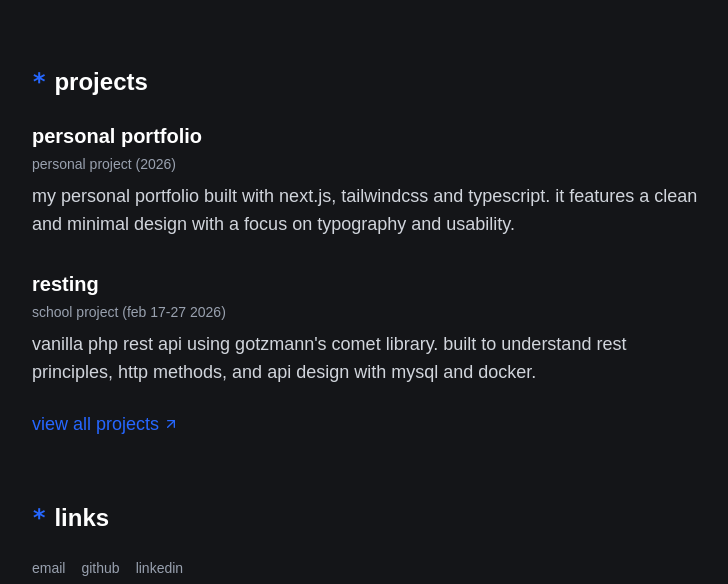
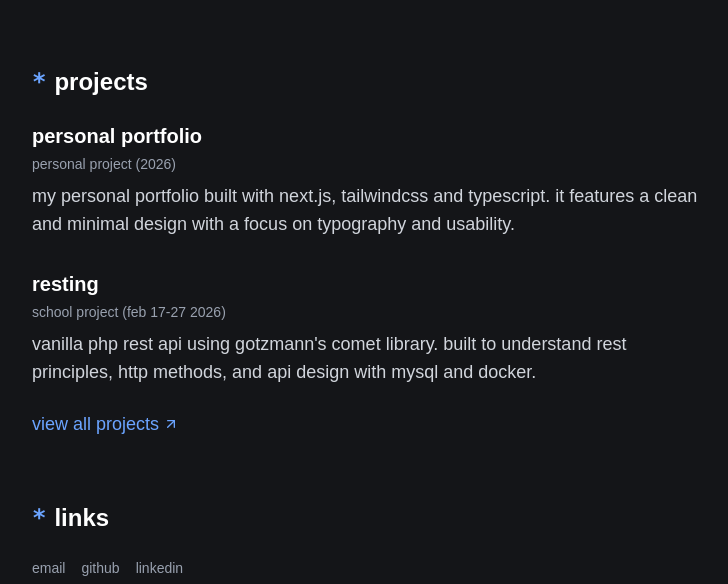
Before and after one commit to mkelvers/mkelvers.tech, a Next.js app: page / in a window 1280 px wide. Shown: the part 306-890 px from the top of the page, without its empty margins (160-888 px from the left). Built offline with nearby package versions, Linux system fonts and the light colour scheme.

Commit message:
fix(a11y): resolve color contrast, add valid robots.ts, and set body colors

```diff
--- a/src/app/globals.css
+++ b/src/app/globals.css
@@ -8,11 +8,11 @@
 @theme inline {
   --color-background: var(--background);
   --color-foreground: var(--foreground);
-  --color-accent: #2667ff;
+  --color-accent: #6ba4ff;
 }
 
 body {
-  background: var(--background);
+  background-color: var(--background);
   color: var(--foreground);
   font-family: Arial, Helvetica, sans-serif;
 }
--- a/src/app/layout.tsx
+++ b/src/app/layout.tsx
@@ -49,7 +49,9 @@ export default function RootLayout({
 }>) {
   return (
     <html lang="en">
-      <body className={`${geistMono.variable} antialiased min-h-screen font-mono text-lg`}>
+      <body
+        className={`${geistMono.variable} bg-background text-foreground antialiased min-h-screen font-mono text-lg`}
+      >
         <div className="grid grid-rows-[10vh_auto] place-items-center p-6">
           <main className="row-start-2 w-full max-w-4xl">{children}</main>
         </div>
--- /dev/null
+++ b/src/app/robots.ts
@@ -0,0 +1,11 @@
+import type { MetadataRoute } from 'next'
+
+export default function robots(): MetadataRoute.Robots {
+  return {
+    rules: {
+      userAgent: '*',
+      allow: '/',
+    },
+    sitemap: 'https://mkelvers.tech/sitemap.xml',
+  }
+}
```
